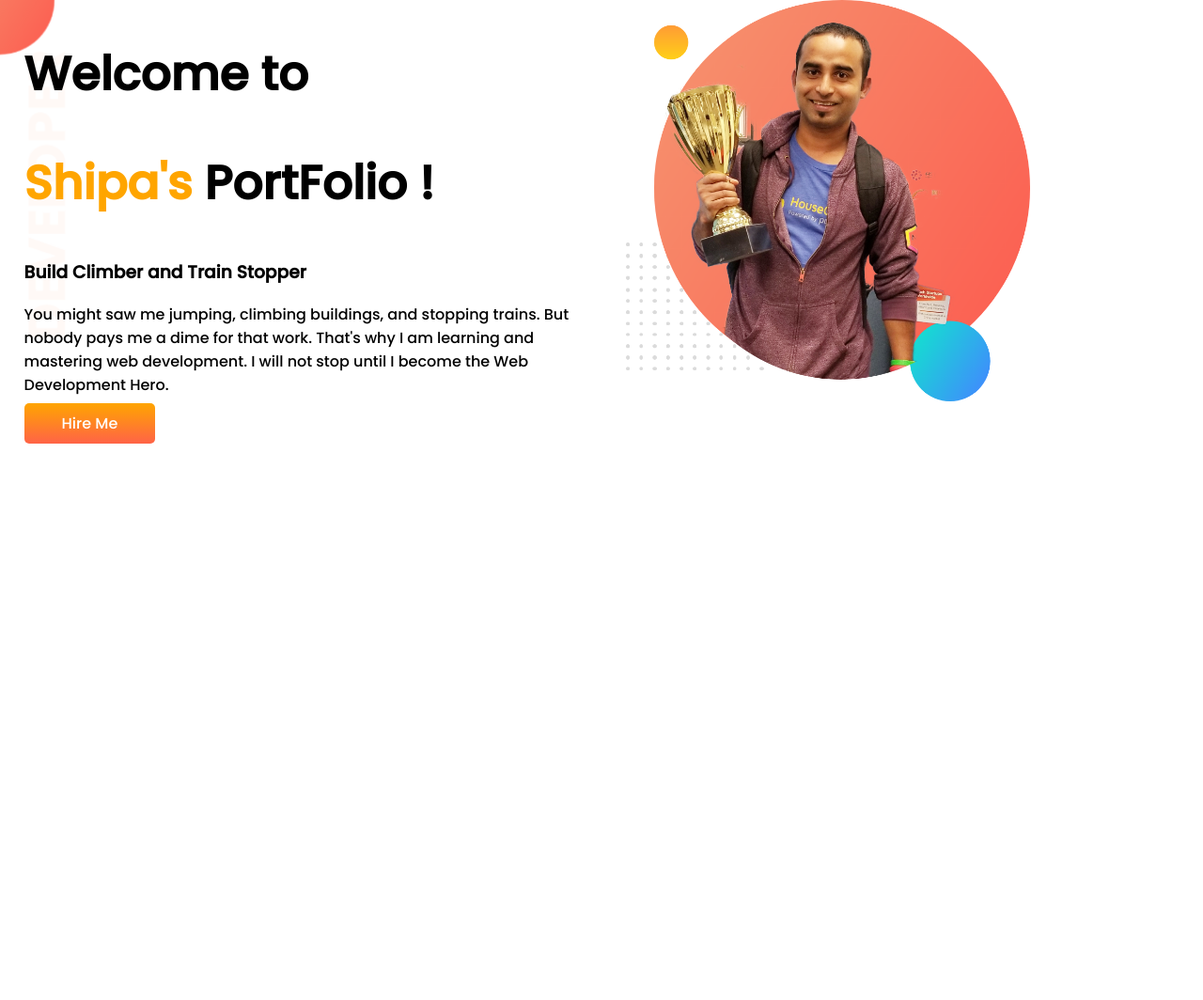
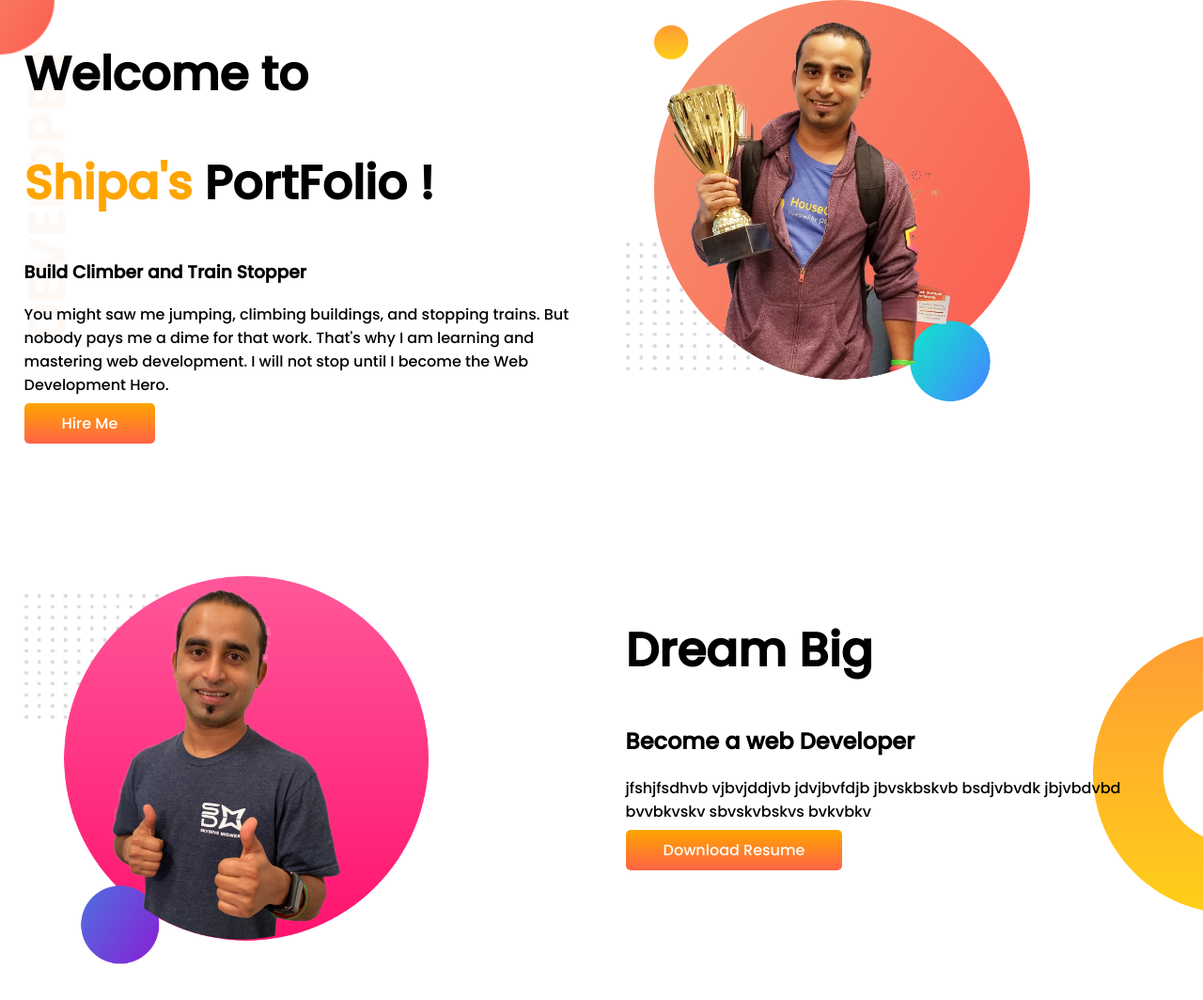
Before and after one commit to Shafaitul-Jannat/developer-portfolio, a plain HTML site: page index.html in a window 1280 px wide. Shown: the whole page at 94% size. Before the commit the page ends 800 px from the top, so only its background shows below. Drawn offline with Linux system fonts and the light colour scheme.

Commit message:
dream added

```diff
--- a/index.html
+++ b/index.html
@@ -31,6 +31,22 @@
             <img src="images/jhankar.png" alt="">
         </div>
     </section>
+    <section class="dream-big">
+        <div class="half-width">
+            <img src="images/jhankar2.png" alt="">
+        </div>
+        <div class="half-width">
+            <h1>Dream Big</h1>
+            <h2>Become a web Developer</h2>
+            <p>jfshjfsdhvb vjbvjddjvb jdvjbvfdjb jbvskbskvb bsdjvbvdk jbjvbdvbd bvvbkvskv sbvskvbskvs bvkvbkv </p>
+            <a class="link-button" target="_blank" href="https://www.linkedin.com/in/shipa-jannat-870509173/">Download
+                Resume</a>
+        </div>
+
+
+    </section>
+
+
 </body>
 
 </html>
--- a/style.css
+++ b/style.css
@@ -10,6 +10,7 @@ h1{
 }
 section{
     display:flex;
+    margin-bottom: 150px;
 }
 .half-width{
     width: 50%;
@@ -29,3 +30,8 @@ section{
     background-image: url(images/top-banner.png);
     background-repeat: no-repeat;
 }
+.dream-big{
+    background-image: url(images/dream-bg.png);
+    background-repeat: no-repeat;
+    background-position: right;
+}
```
